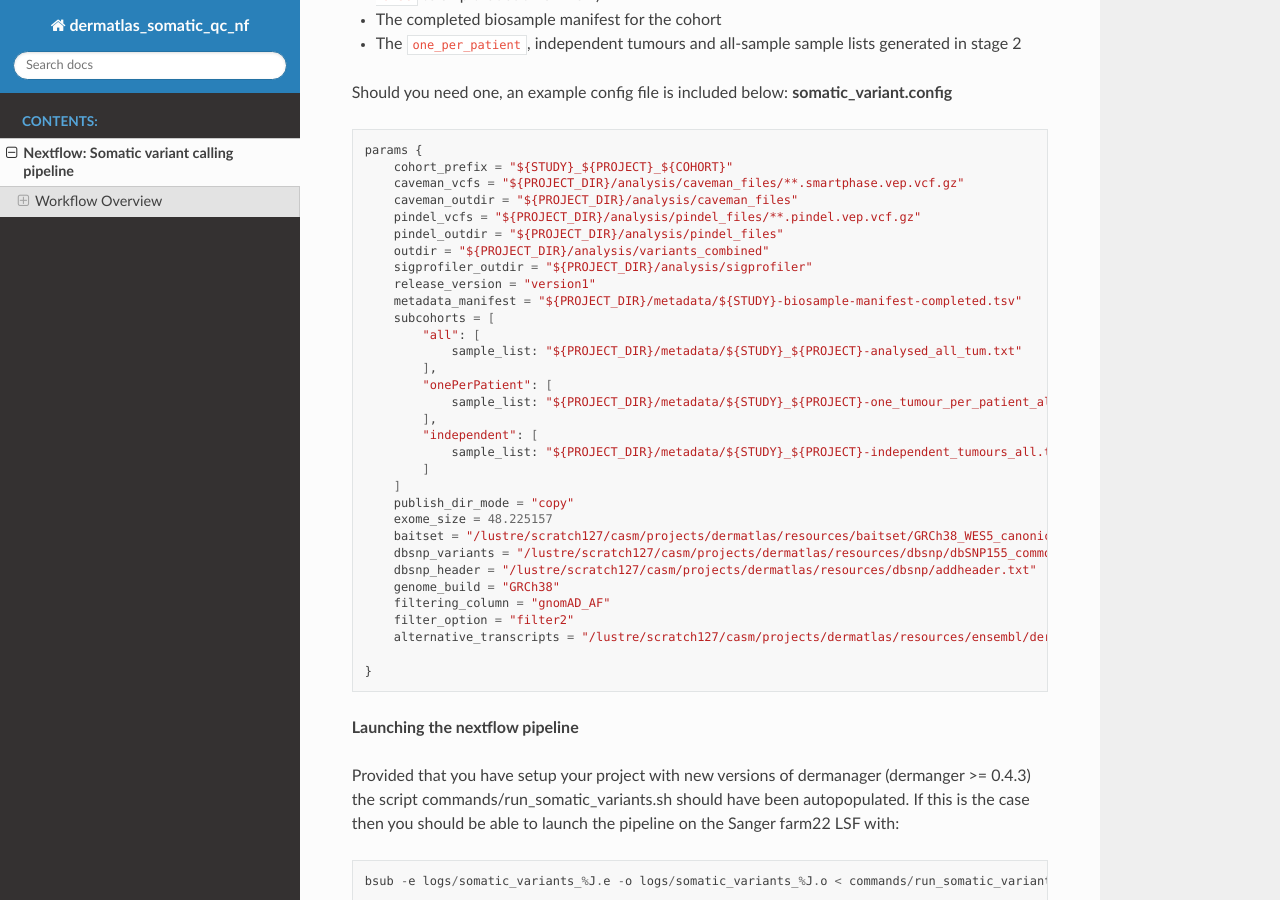
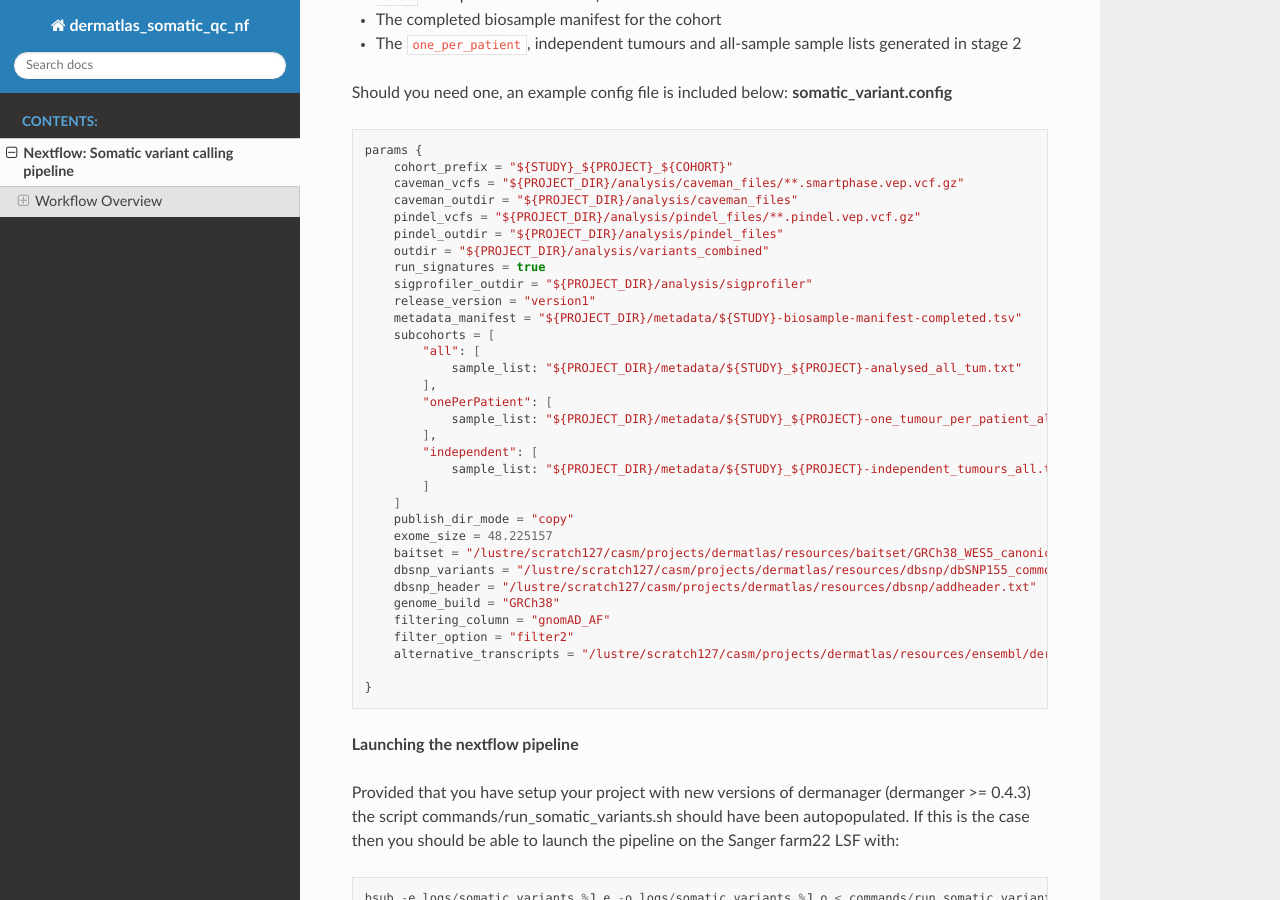
Before and after one commit to team113sanger/dermatlas_somatic_qc_nf, a Sphinx documentation site: the page built from docs/source/user_docs/somatic_qc_pipeline.md, in a window 1280 px wide and 900 px high, scrolled down 1181 px. Built offline with Sphinx 7.4.7 and the Read the Docs theme 3.1.0, drawn with Linux system fonts in a browser that asks for light colours.

Commit message:
Fix docs

```diff
--- a/docs/source/user_docs/somatic_qc_pipeline.md
+++ b/docs/source/user_docs/somatic_qc_pipeline.md
@@ -45,6 +45,7 @@ params {
     pindel_vcfs = "${PROJECT_DIR}/analysis/pindel_files/**.pindel.vep.vcf.gz"
     pindel_outdir = "${PROJECT_DIR}/analysis/pindel_files"
     outdir = "${PROJECT_DIR}/analysis/variants_combined"
+    run_signatures = true
     sigprofiler_outdir = "${PROJECT_DIR}/analysis/sigprofiler"
     release_version = "version1"
     metadata_manifest = "${PROJECT_DIR}/metadata/${STUDY}-biosample-manifest-completed.tsv"
```
Also changed, not shown: 1 other file.
